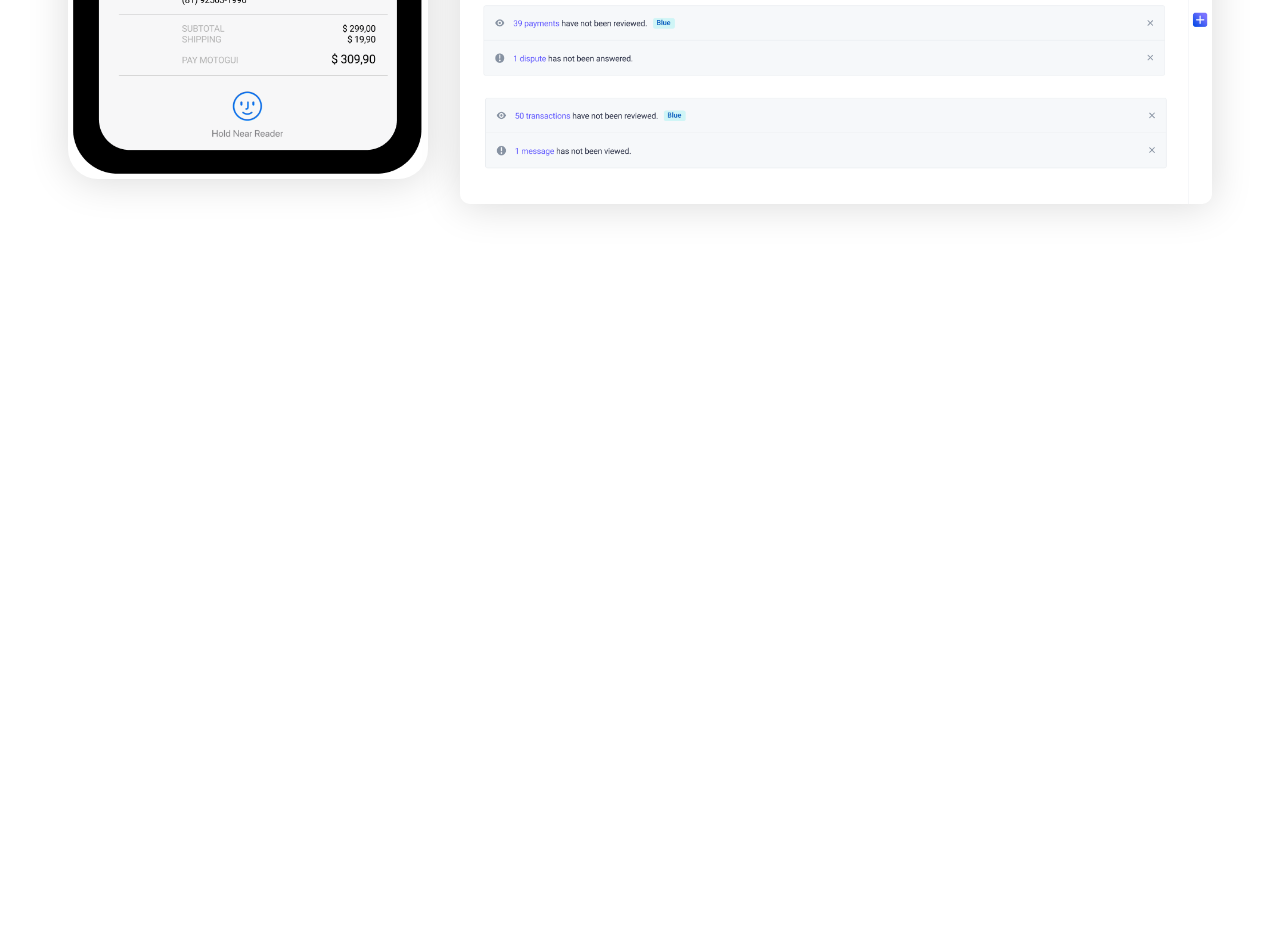
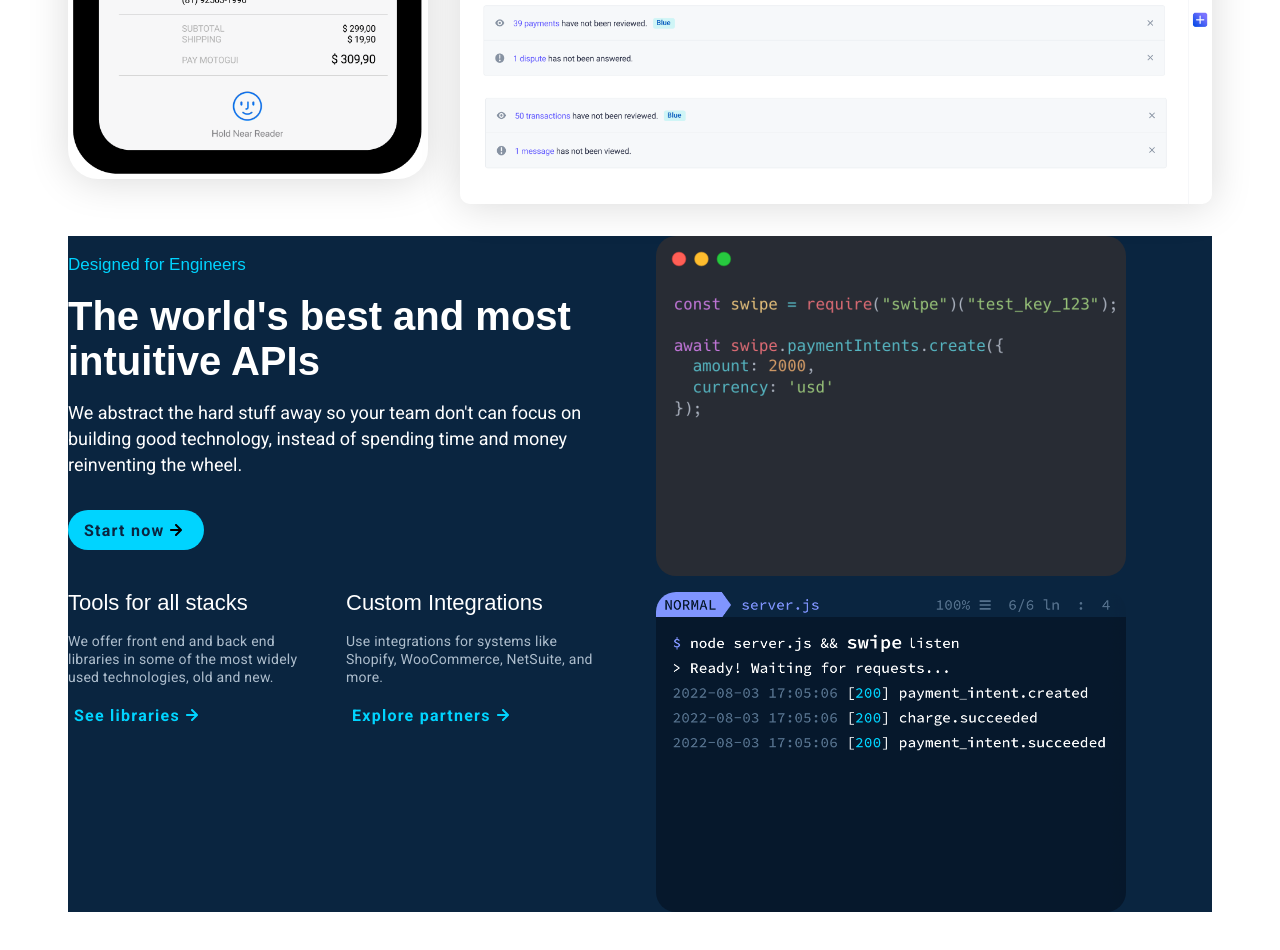
Before and after one commit to Paul-Annay/swipe, a plain HTML site: page index.html in a window 1280 px wide. Shown: the part 2274-3224 px from the top of the page. Before the commit the page ends 2574 px from the top, so only its background shows below. Drawn offline with Linux system fonts and the light colour scheme; a web font is replaced by a local one.

Commit message:
Created markup for the integrations section and added styles for them

```diff
--- a/index.css
+++ b/index.css
@@ -200,6 +200,27 @@ a:hover {
 
 /* Layout Utility Styles */
 
+.card {
+    display: flex;
+    flex-direction: column;
+    justify-content: start;
+    align-items: start;
+    padding: var(--spacing-sm) var(--spacing-md) var(--spacing-sm) 0;
+}
+
+.card .icon {
+    height: 50px;
+    margin: 0 0 var(--spacing-md) 0;
+}
+
+.card h3 {
+    font-family: var(--heading-font);
+    font-weight: 500;
+    font-size: var(--h6-size);
+    margin: 0;
+    width: 100%;
+}
+
 .section-container {
     width: 100%;
     max-width: var(--standard-width);
@@ -387,3 +408,47 @@ main {
 }
 
 /* GRAPHIC GRID SECTION */
+
+
+/* INTEGRATION SECTION */
+
+.integrations-section {
+    color: var(--text-white);
+    background-color: var(--primary-accent);
+}
+
+.integrations-section .card-container {
+    display: flex;
+    margin: var(--spacing-lg) 0;
+}
+
+.integrations-section .primary-button {
+    background-color: var(--blue-1);
+    color: var(--primary-accent);
+    margin: var(--spacing-md) 0 0 0;
+}
+
+.integrations-section .primary-button:hover {
+    background-color: var(--bg-white);
+}
+
+.integrations-section .secondary-button {
+    color: var(--blue-1);
+}
+
+.integrations-section .card-container .card {
+    width: 50%;
+}
+
+#api-code {
+    max-width: 470px;
+    margin: 0 0 var(--spacing-md) 0;
+    border-radius: 20px;
+}
+
+#terminal-code {
+    border-radius: 20px;
+    max-width: 470px;
+}
+
+/* INTEGRATION SECTION */
--- a/index.html
+++ b/index.html
@@ -108,6 +108,47 @@
             </div>
         </div>
 
+        <div class="integrations-section">
+            <div class="section-container two-column">
+                <div class="col-left">
+                    <p class="subtitle2">Designed for Engineers</p>
+                    <h2>The world's best and most intuitive APIs</h2>
+                    <p>We abstract the hard stuff away so your team don't can focus on building good technology, instead
+                        of spending time and money reinventing the wheel.</p>
+                    <button class="primary-button with-icon">Start now
+                        <img src="./assets/arrow-right-dark.svg" alt="right arrow">
+                    </button>
+
+                    <div class="card-container">
+                        <div class="card">
+                            <h3>Tools for all stacks</h3>
+                            <p class="secondary-text">
+                                We offer front end and back end libraries in some of the most widely used technologies,
+                                old and new.
+                            </p>
+                            <button class="secondary-button with-icon">See libraries
+                                <img src="./assets/arrow-right-blue.svg" alt="right arrow">
+                            </button>
+                        </div>
+
+                        <div class="card">
+                            <h3>Custom Integrations</h3>
+                            <p class="secondary-text">
+                                Use integrations for systems like Shopify, WooCommerce, NetSuite, and more.
+                            </p>
+                            <button class="secondary-button with-icon">Explore partners
+                                <img src="./assets/arrow-right-blue.svg" alt="right arrow">
+                            </button>
+                        </div>
+                    </div>
+                </div>
+                <div class="col-right">
+                    <img src="./assets/api-code.png" alt="Api Code" id="api-code">
+                    <img src="./assets/terminal-code.png" alt="Terminal Code" id="terminal-code">
+                </div>
+            </div>
+        </div>
+
     </main>
 
 </body>
```
